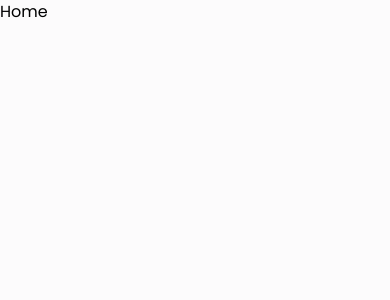
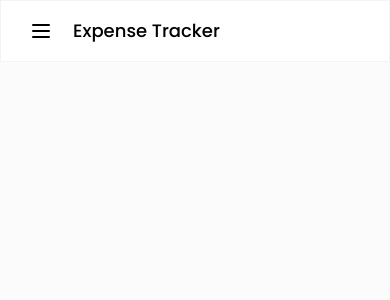
Before and after one commit to duttaanirban/Expense-Tracker, a React (Vite) app in the folder frontend/: page /dashboard in a window 390 px wide. Shown: the top 300 px of the page. Built offline with nearby package versions, Linux system fonts and the light colour scheme.

Commit message:
navbar created for dashboard home

```diff
--- /dev/null
+++ b/frontend/src/components/layouts/DashboardLayout.jsx
@@ -0,0 +1,25 @@
+import { useContext } from 'react'
+import { UserContext } from '../../context/userContext';
+import Navbar from './Navbar';
+import SideMenu from './SideMenu';
+
+const DashboardLayout = ({ children, activeMenu }) => {
+    const {user} = useContext(UserContext);
+  return (
+    <div className=''>
+        <Navbar activeMenu={activeMenu} />
+        {user && (
+            <div className='flex'>
+                <div className='max-[1080px]:hidden'>
+                    <SideMenu activeMenu={activeMenu} />
+                </div>
+                <div className='grow mx-5'>
+                    {children}
+                </div>
+            </div>
+        )}
+    </div>
+  )
+}
+
+export default DashboardLayout
--- /dev/null
+++ b/frontend/src/components/layouts/Navbar.jsx
@@ -0,0 +1,28 @@
+import React, { useState } from 'react'
+import { HiOutlineMenu, HiOutlineX} from 'react-icons/hi'
+import { Link } from 'react-router-dom'
+import SideMenu from './SideMenu'
+
+const Navbar = ({activeMenu}) => {
+    const [openSideMenu, setOpenSideMenu] = useState(false);
+  return (
+    <div className='flex gap-5 bg-white border border-b border-gray-200/50 backdrop-blur-[2px] py-4 px-7 sticky top-0 z-30'>
+        <button
+         className='block lg:hidden text-black'
+         onClick={() => setOpenSideMenu(!openSideMenu)}
+        >
+            {openSideMenu ? <HiOutlineX className='text-2xl' /> : <HiOutlineMenu className='text-2xl' />}
+        </button>
+
+        <h2 className='text-lg font-medium text-black'>Expense Tracker</h2>
+
+        {openSideMenu && (
+            <div className='fixed top-[61px] -ml-4 bg-white'>
+                <SideMenu activeMenu={activeMenu} />
+            </div>
+        )}
+    </div>
+  )
+}
+
+export default Navbar
--- /dev/null
+++ b/frontend/src/components/layouts/SideMenu.jsx
@@ -0,0 +1,9 @@
+
+
+const SideMenu = () => {
+  return (
+    <div>SideMenu</div>
+  )
+}
+
+export default SideMenu;
--- a/frontend/src/pages/Dashboard/Home.jsx
+++ b/frontend/src/pages/Dashboard/Home.jsx
@@ -1,9 +1,12 @@
 import React from 'react'
+import DashboardLayout from '../../components/layouts/DashboardLayout'
 
 const Home = () => {
   return (
-    <div>Home</div>
+    <DashboardLayout activeMenu="Dashboard">
+      <div className='my-5 mx-auto'></div>
+    </DashboardLayout>
   )
 }
 
-export default Home
+export default Home;
```
